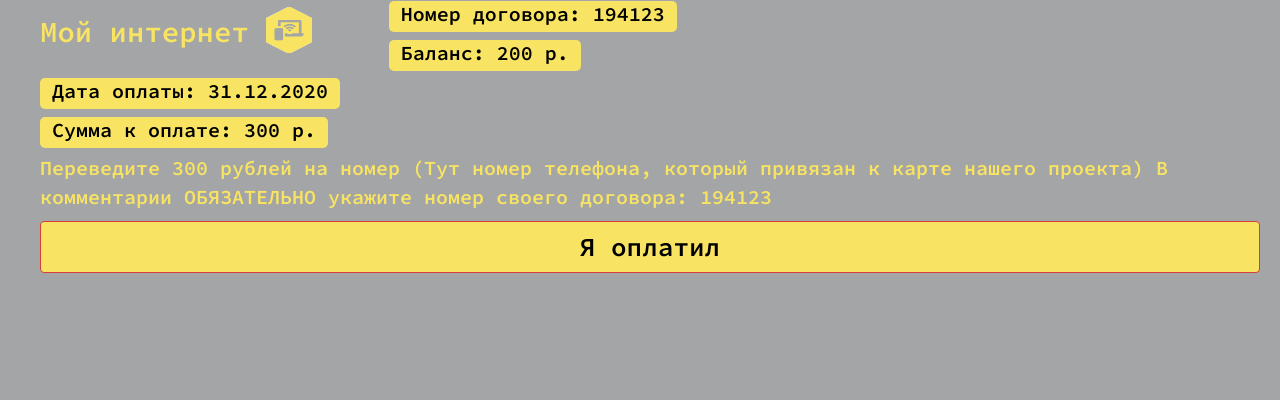
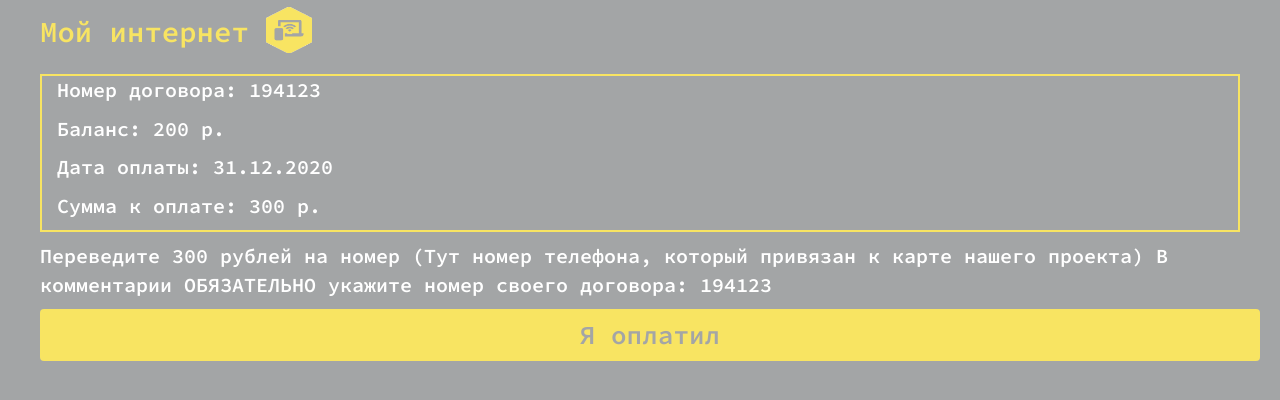
Before and after one commit to Specialistik/my_internet, a React (Create React App) app in the folder client/: page / in a window 1280 px wide. Shown: the top 400 px of the page. Built offline with nearby package versions, Linux system fonts and the light colour scheme.

Commit message:
user design

```diff
--- a/client/src/App.css
+++ b/client/src/App.css
@@ -29,6 +29,7 @@ html, body, #root{
 }
 
 .card_info, label {
+  margin-top: 10px;
   display: block;
   width: 100%;
   padding-left: 30px;
@@ -37,6 +38,7 @@ html, body, #root{
 }
 
 button {
+  border: 0;
   width: 100%;
   margin-left: auto;
   margin-right: auto;
@@ -44,7 +46,8 @@ button {
   font-size: 26px !important;
   font-weight: 900 !important;
   background-color: #F8E462 !important;
-  color: black !important;
+  color: #A3A5A6 !important;
+
 }
 
 p {
@@ -57,26 +60,12 @@ p {
 .info, input {
   font-size: 20px;
   font-family:'Source Code Pro', monospace;
-  color: #F8E462;
-}
-
-.label-warning {
-  width: 100%;
-  margin: 40px;
-  padding-top: 0;
-  background: #F8E462;
-  color: black;
-  border-radius: 5px;
-  font-size: 20px;
+  color: white;
 }
 
 .content {
-  /*background: url("background-mobile4.png");*/
   background-size: cover;
   font-size: 20px;
-  position: absolute;
-  bottom: 0;
-  top: 0;
 }
 
 h1 {
@@ -90,20 +79,31 @@ h1 {
 }
 
 .logo-wrapper {
-  float: left;
   padding-left: 30px;
   padding-right: 30px;
+  padding-bottom: 0;
+  height: 70px;
 }
 
 .logo {
   width: 60px;
   height: 60px;
   padding: 7px;
+  margin-bottom: 30px;
 }
 
 .p {
-  padding-top: 5px !important;
-  margin-top:5px !important;
-  padding-bottom: 5px !important;
-  margin-bottom: 5px !important;
+  padding: 0;
 }
+
+.info_upper {
+  margin-left: 40px;
+  margin-right: 40px;
+  margin-top:4px;
+  border: 2px solid #F8E462;
+}
+
+.info_upper p {
+  margin-left: 15px;
+  margin-right: 15px;
+}
--- a/client/src/App.js
+++ b/client/src/App.js
@@ -17,14 +17,7 @@ class Home extends Component {
       balans: 200,
       date: '31.12.2020'
     };
-    /*
-    if (this.state.token === null) {
-      document.location.assign('login')
-    }
-    */
   }
-
-
 
   toggleCardInfo() {
     const currentState = this.state.hidden;
@@ -39,20 +32,19 @@ class Home extends Component {
     alert('Платёж проверяется, информация обновится автоматически')
   }
 
-
   render() {
     return (
       <div className="content">
         <div className="logo-wrapper">
-          <img src="logo.png" className="logo" alt="Лого" width="45" height="4s5"></img>
+          <img src="logo.png" className="logo" alt="Лого"></img>
           <h1>Мой интернет</h1>
         </div>
 
-        <div className="info">
-          <p><span class="label label-warning">Номер договора: { this.state.contractID } </span></p>
-          <p><span class="label label-warning">Баланс: { this.state.balans } р.</span></p>
-          <p><span class="label label-warning">Дата оплаты: { this.state.date }</span></p>
-          <p><span class="label label-warning">Сумма к оплате: {this.state.sum } р.</span></p>
+        <div className="info info_upper">
+          <p>Номер договора: { this.state.contractID }</p>
+          <p>Баланс: { this.state.balans } р.</p>
+          <p>Дата оплаты: { this.state.date }</p>
+          <p>Сумма к оплате: {this.state.sum } р.</p>
         </div>
 
         <div className="card_info {this.state.hidden ? 'hidden': null}">
@@ -61,7 +53,7 @@ class Home extends Component {
             В комментарии <b>ОБЯЗАТЕЛЬНО</b> укажите номер своего договора: <b>{ this.state.contractID }</b>
           </p>
           <p>
-            <button className="btn btn-danger btn-pay" onClick={this.toggleCardInfo}>
+            <button className="btn btn-pay" onClick={this.processPayment}>
               Я оплатил
             </button>
           </p>
```
